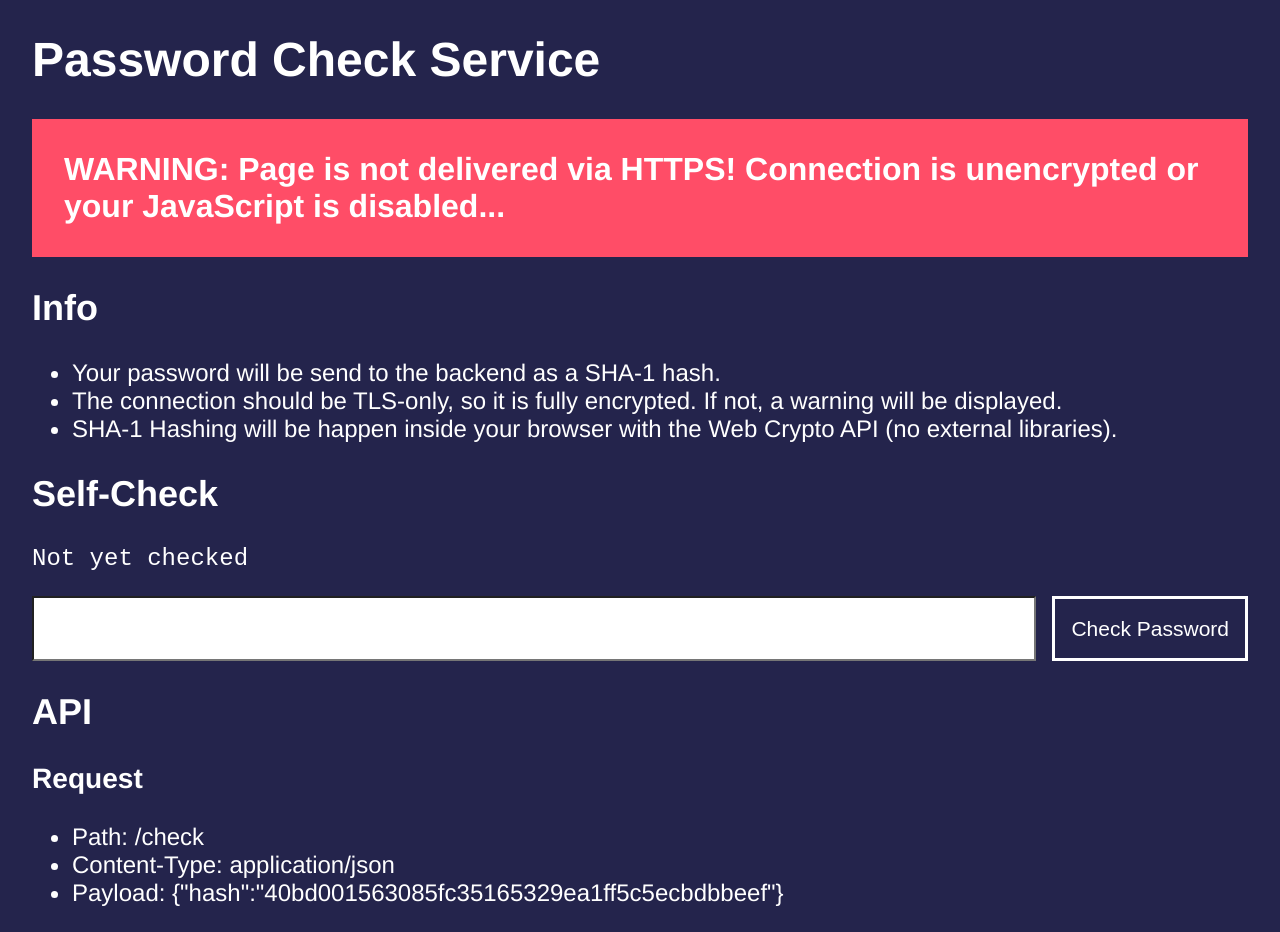
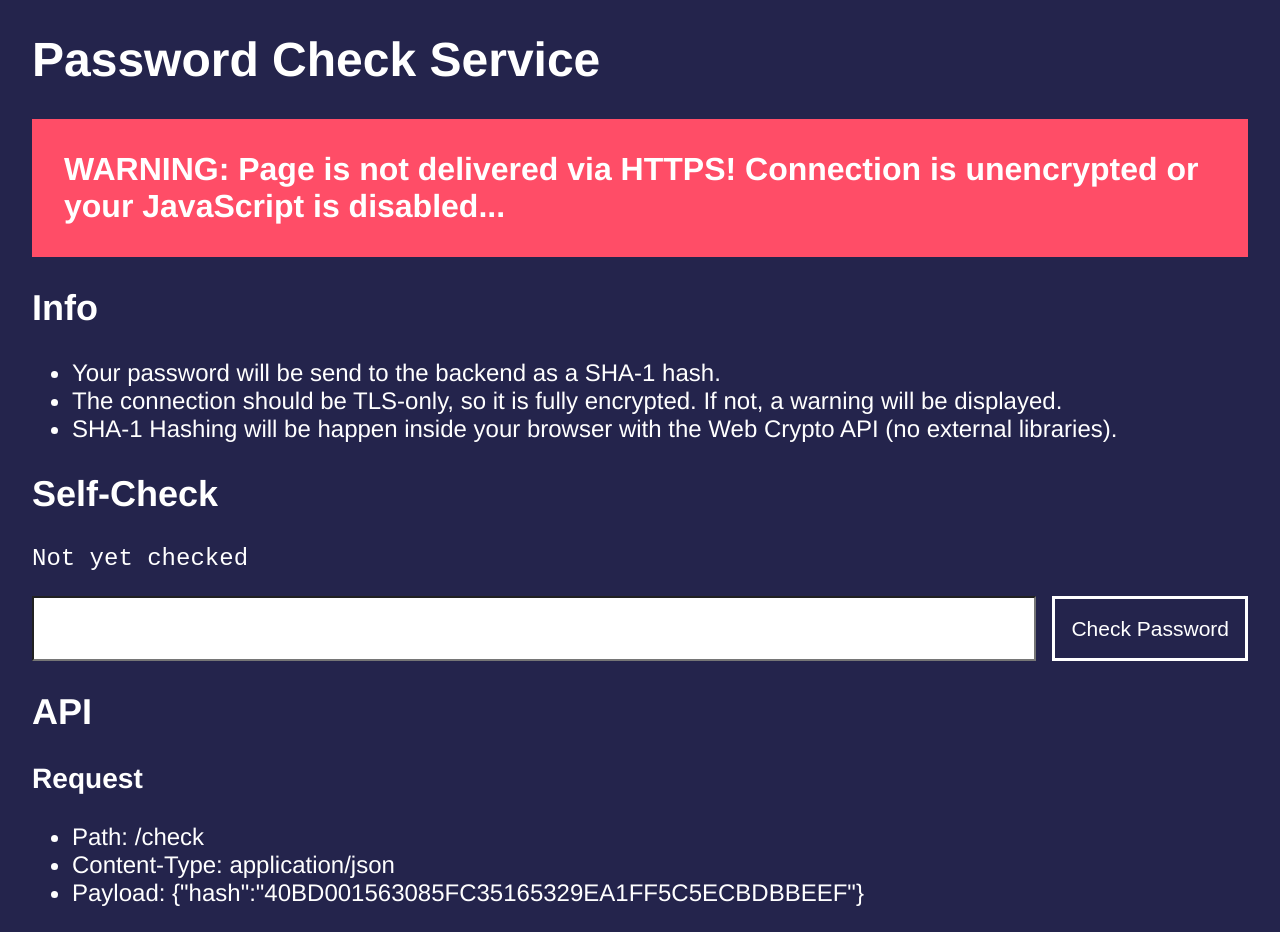
Before and after one commit to innoq/hashcheck, a website: page check.html in a window 1280 px wide. Shown: the top 932 px of the page. Drawn offline with Linux system fonts and the light colour scheme.

Commit message:
fixed case of example hash

```diff
--- a/check.html
+++ b/check.html
@@ -41,7 +41,7 @@
 	<ul>
 		<li>Path: /check</li>
 		<li>Content-Type: application/json</li>
-		<li>Payload: {"hash":"40bd001563085fc35165329ea1ff5c5ecbdbbeef"}</li>
+		<li>Payload: {"hash":"40BD001563085FC35165329EA1FF5C5ECBDBBEEF"}</li>
 	</ul>
 	<h3>Response</h3>
 		<ul>
```
